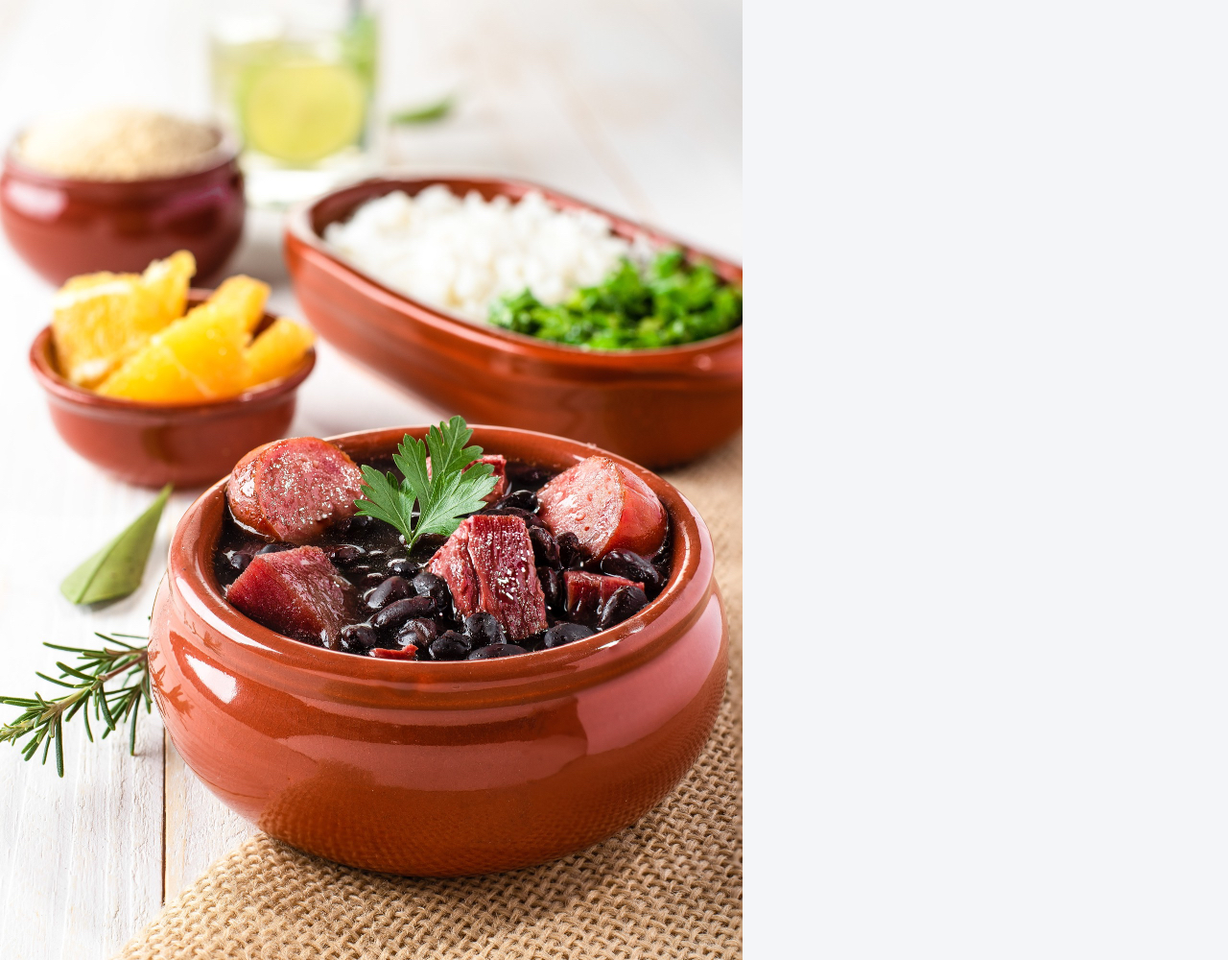
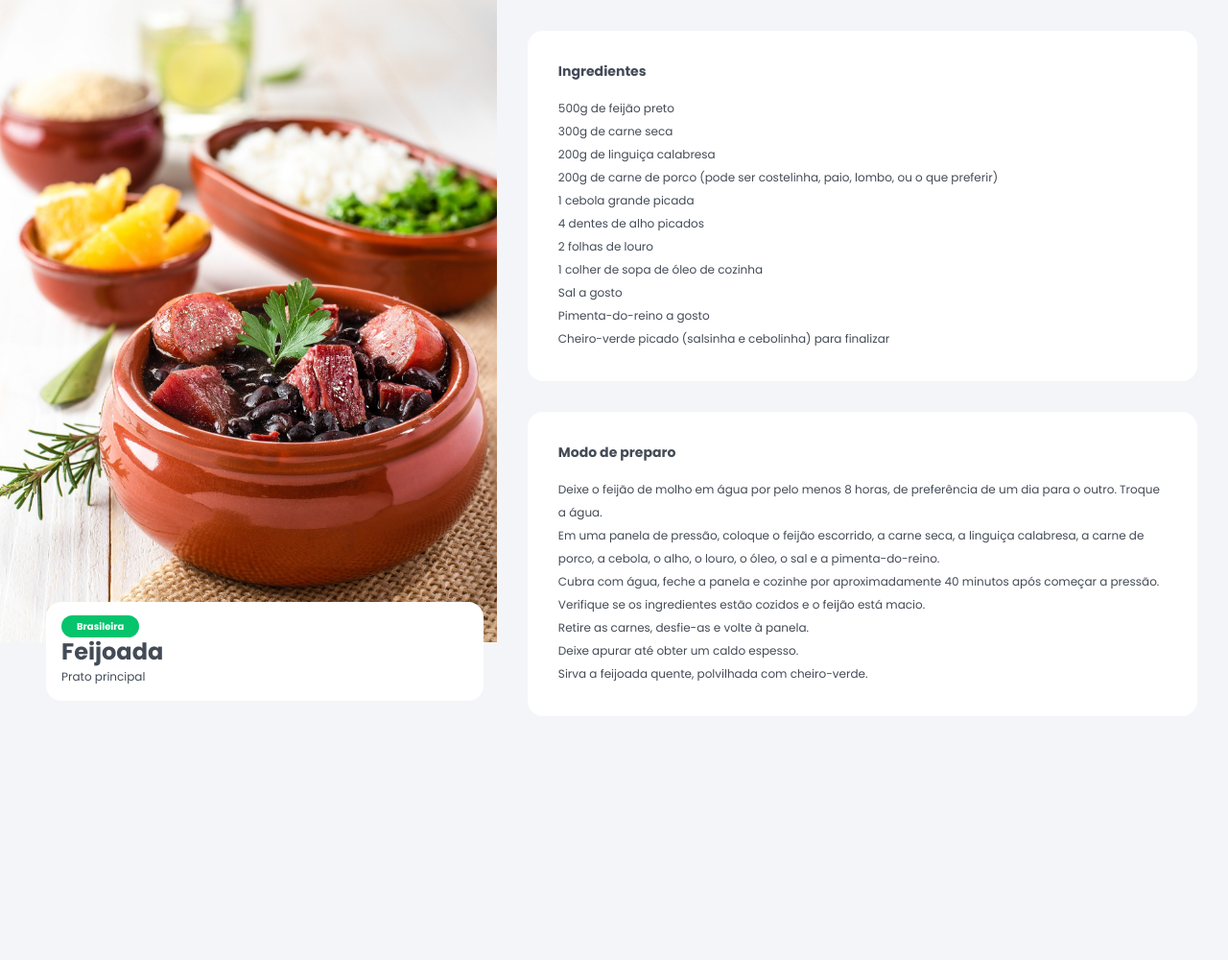
Before and after one commit to ortegavan/responsividade, a plain HTML site: page index.html in a window 1280 px wide. Shown: the top 1000 px of the page at 96% size. After the commit the page ends 800 px from the top, so only its background shows below. Drawn offline with Linux system fonts and the light colour scheme.

Commit message:
style: uma primeira versão desktop bem mais ou menos

```diff
--- a/css/styles.css
+++ b/css/styles.css
@@ -17,7 +17,7 @@ body {
     color: #434b56;
 }
 
-.ShowOnlyDesktop {
+.only-desktop {
     display: none;
 }
 
@@ -55,7 +55,30 @@ ol li {
 }
 
 @media screen and (min-width: 768px) {
-    .ShowOnlyDesktop {
+    .only-desktop {
         display: block;
     }
+
+    .container {
+        width: 100%;
+        display: flex;
+        flex: 1 1 auto;
+    }
+
+    .hero {
+        position: relative;
+    }
+
+    .hero-text {
+        width: 88%;
+        position: absolute;
+        bottom: 32px;
+        left: 32px;
+    }
+
+    .ingredients,
+    .how-to-make {
+        margin: 32px;
+        padding: 32px;
+    }
 }
--- a/index.html
+++ b/index.html
@@ -15,9 +15,10 @@
 </head>
 
 <body>
-    <!-- <div class="header show-desktop">
+    <!-- <div class="header only-desktop">
         <a href="/" class="logo"><img src="img/restaurant.png" alt="logo" /></a>
     </div> -->
+    <div class="container">
         <div class="hero">
             <div class="hero-image">
                 <img src="img/feijoada.jpg" alt="feijoada" />
@@ -30,6 +31,7 @@
                 <p>Prato principal</p>
             </div>
         </div>
+        <div class="description">
             <div class="ingredients">
                 <h3 class="subtitle">Ingredientes</h3>
                 <ul>
@@ -58,6 +60,8 @@
                     <li>Sirva a feijoada quente, polvilhada com cheiro-verde.</li>
                 </ol>
             </div>
+        </div>
+    </div>
 </body>
 
 </html>
```
Lines whose indentation alone changed are shown as unchanged.
